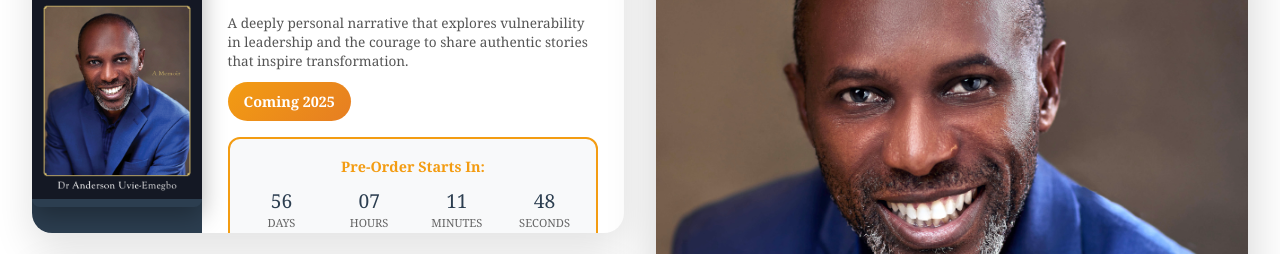
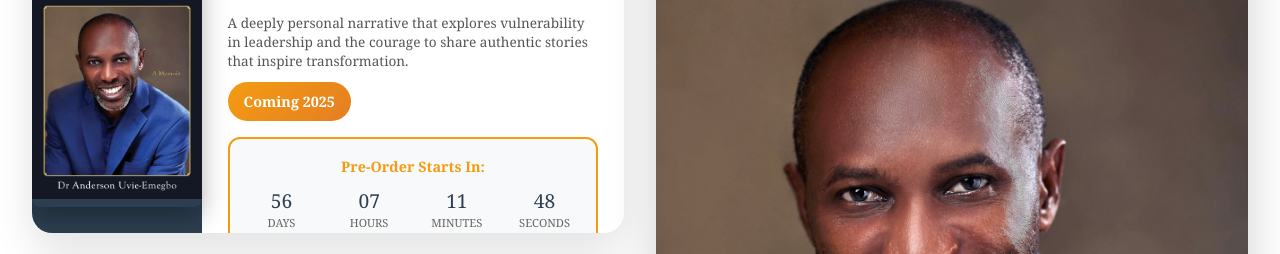
Before and after one commit to sparkandy/dr-anderson-website, a plain HTML site: page index.html in a window 1280 px wide. Shown: the part 217-471 px from the top of the page. Drawn offline with Linux system fonts and the light colour scheme; files whose address does not match are found by name.

Commit message:
updated website changes

```diff
--- a/index.html
+++ b/index.html
@@ -318,6 +318,8 @@
             width: 100%;
             height: 100%;
             object-fit: cover;
+            object-position: center top;
+            /* object-position: center bottom; */
         }
 
         .hero-title {
```
Also changed, not shown: academia.html (+1 -0 lines).
